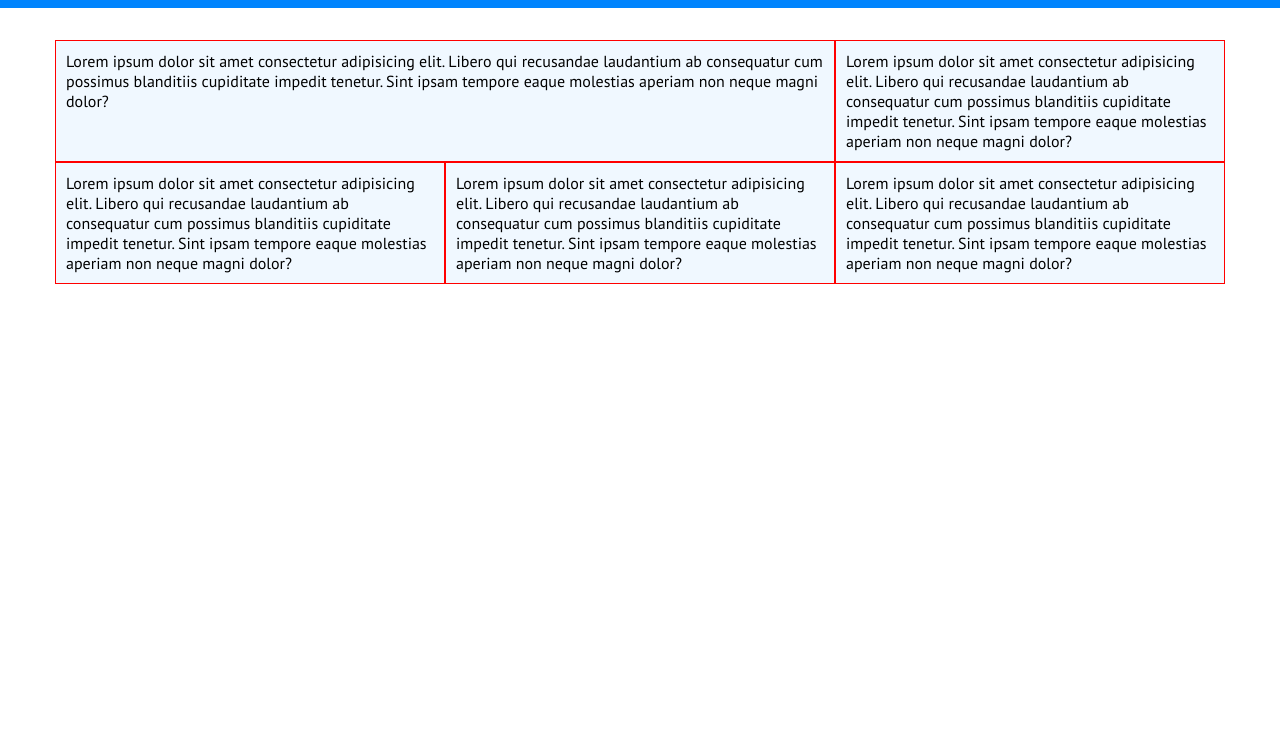
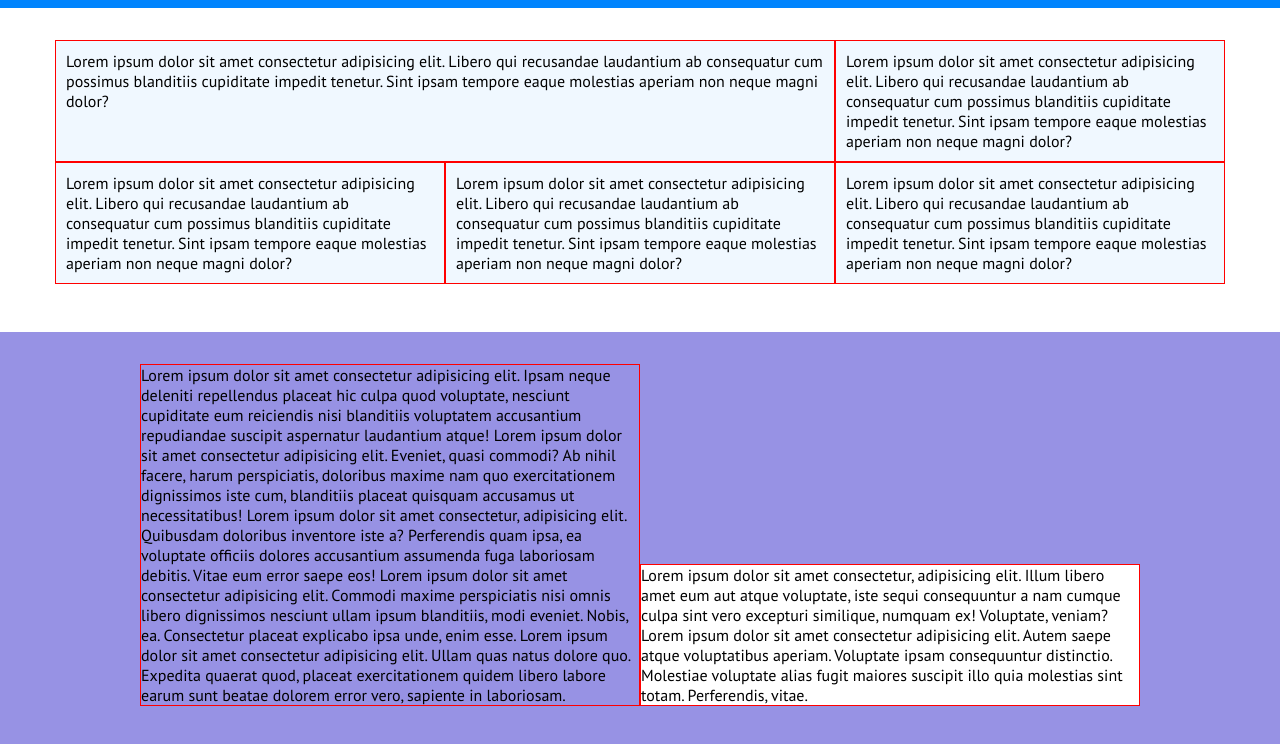
Before and after one commit to JacopoNa/htmlcss-responsive-layout, a plain HTML site: page index.html in a window 1280 px wide. Shown: the part 72-816 px from the top of the page. Drawn offline with Linux system fonts and the light colour scheme.

Commit message:
second-section structure done

```diff
--- a/css/style.css
+++ b/css/style.css
@@ -55,8 +55,23 @@ main .space {
     margin: 10px;
 }
 
+/* second section */
+.planning, .developement {
+    border: 1px solid red;
+}
+
+.strategy {
+    background-color: #9792e4;
+}
+
+.developement {
+    background-color: white;
+}
+
+
 /* tablet */
 @media screen and (min-width: 768px) {
+    /* first section media */
     .row {
         display: flex;
     }
@@ -90,5 +105,17 @@ main .space {
       padding: 0;
     }
 
+    /* second section media */
+
+    .strategy-container {
+        display: flex;
+        align-items: flex-end;
+        max-width: 1000px;
+        margin: 0 auto;
+    }
+
+    .developement, .planning {
+        width: calc(100% / 2);
+    }
 
 }
--- a/index.html
+++ b/index.html
@@ -69,6 +69,23 @@
 
         </section>
 
+        <section class="space strategy">
+           <div class="strategy-container">
+                <div class="planning">
+                    Lorem ipsum dolor sit amet consectetur adipisicing elit. Ipsam neque deleniti repellendus placeat hic culpa quod voluptate, nesciunt cupiditate eum reiciendis nisi blanditiis voluptatem accusantium repudiandae suscipit aspernatur laudantium atque!
+                    Lorem ipsum dolor sit amet consectetur adipisicing elit. Eveniet, quasi commodi? Ab nihil facere, harum perspiciatis, doloribus maxime nam quo exercitationem dignissimos iste cum, blanditiis placeat quisquam accusamus ut necessitatibus!
+                    Lorem ipsum dolor sit amet consectetur, adipisicing elit. Quibusdam doloribus inventore iste a? Perferendis quam ipsa, ea voluptate officiis dolores accusantium assumenda fuga laboriosam debitis. Vitae eum error saepe eos!
+                    Lorem ipsum dolor sit amet consectetur adipisicing elit. Commodi maxime perspiciatis nisi omnis libero dignissimos nesciunt ullam ipsum blanditiis, modi eveniet. Nobis, ea. Consectetur placeat explicabo ipsa unde, enim esse.
+                    Lorem ipsum dolor sit amet consectetur adipisicing elit. Ullam quas natus dolore quo. Expedita quaerat quod, placeat exercitationem quidem libero labore earum sunt beatae dolorem error vero, sapiente in laboriosam.
+                </div>
+
+                <div class="developement">
+                    Lorem ipsum dolor sit amet consectetur, adipisicing elit. Illum libero amet eum aut atque voluptate, iste sequi consequuntur a nam cumque culpa sint vero excepturi similique, numquam ex! Voluptate, veniam?
+                    Lorem ipsum dolor sit amet consectetur adipisicing elit. Autem saepe atque voluptatibus aperiam. Voluptate ipsam consequuntur distinctio. Molestiae voluptate alias fugit maiores suscipit illo quia molestias sint totam. Perferendis, vitae.
+                </div>
+           </div>
+        </section>
+
 
     </main>
 
```
